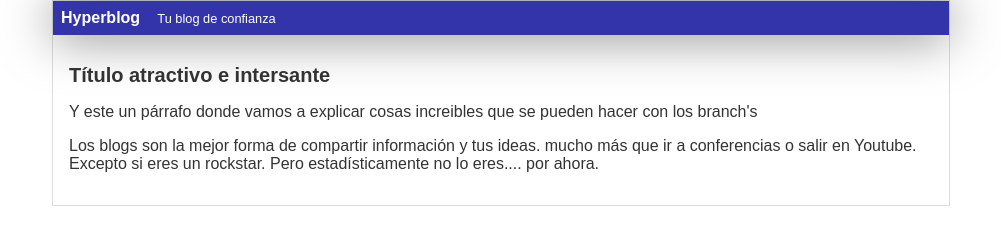
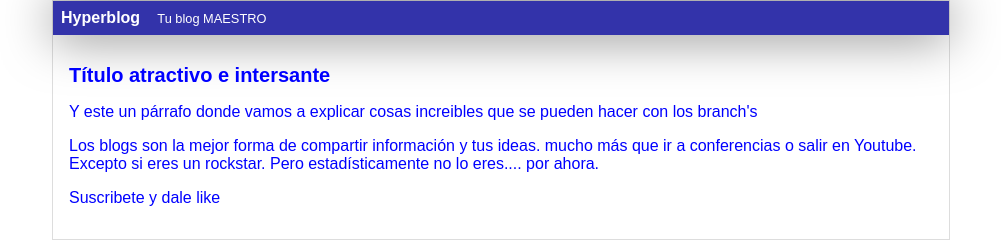
Before and after one commit to hermesraul/ejemplo_git, a plain HTML site: page index.html in a window 1280 px wide. Shown: the whole page, without its empty margins (139-1140 px from the left). Drawn offline with Linux system fonts and the light colour scheme.

Commit message:
Agregué suscripción, cambié la cabecera maestra y puse todo azul

```diff
--- a/css/estilos.css
+++ b/css/estilos.css
@@ -1,5 +1,5 @@
 body {
-    color: #333;
+    color: blue;
     text-align: center;
     font-family: Arial, Helvetica, sans-serif;
     margin: 0;
--- a/index.html
+++ b/index.html
@@ -11,7 +11,7 @@
     <div id="container">
         <div id="cabecera">
             Hyperblog
-            <span id="tagline">Tu blog de confianza</span>
+            <span id="tagline">Tu blog MAESTRO</span>
         </div>
         <div id="post">
             <h1>Título atractivo e intersante</h1>
@@ -21,6 +21,7 @@
                 mucho más que ir a conferencias o salir en Youtube. Excepto si eres un rockstar.
                 Pero estadísticamente no lo eres.... por ahora.
             </p>
+            <p>Suscribete y dale like</p>
         </div>
     </div>
 
```
